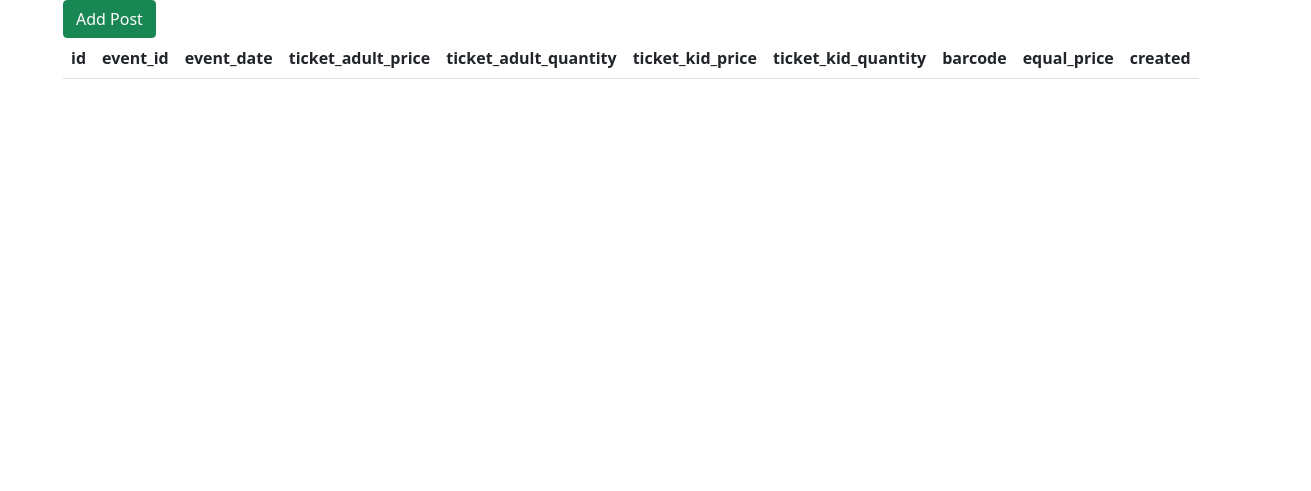
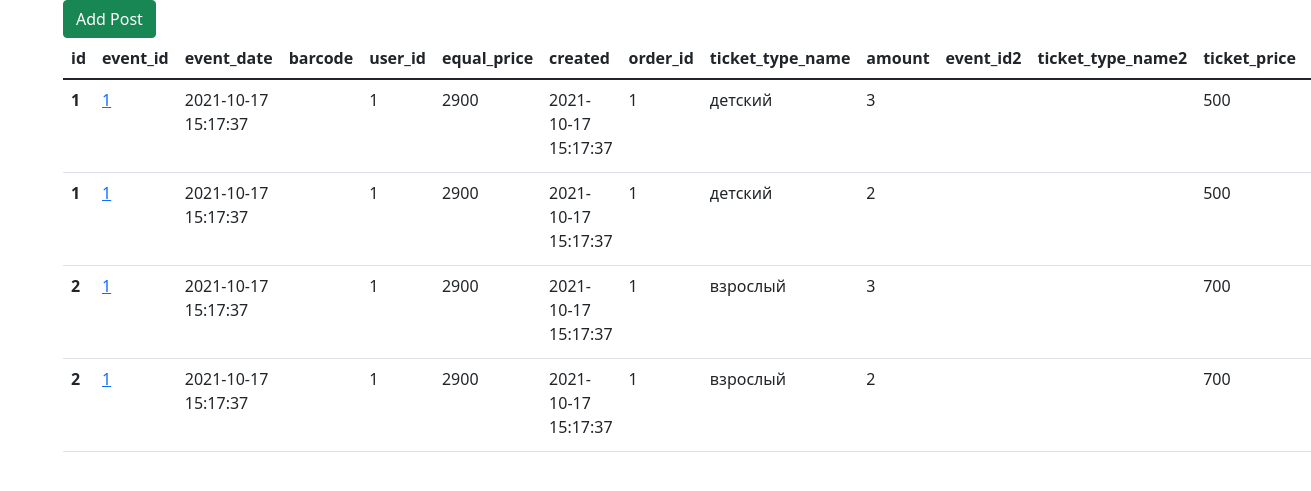
Before and after one commit to kairosing/test, a PHP site: page /index.php in a window 1640 px wide; the page is wider, and only the part inside the window is pictured. Shown: the part 56-547 px from the top of that part, without its empty margins (329-1640 px from the left). Run offline with PHP 8.4, Linux system fonts and the light colour scheme; data comes from the database, SQL or seed files in the repository; data that the repository does not hold is empty.

Commit message:
INNER JOIN

```diff
--- a/nevatrip/config.php
+++ b/nevatrip/config.php
@@ -2,7 +2,7 @@
 
 return [
   "database" => [
-    "database" => "get_fort",
+    "database" => "test_nevatrip",
     "username" => "root",
     "password" => "root",
     "connection" => "mysql:host=mysql"
--- a/nevatrip/database/QueryBuilder.php
+++ b/nevatrip/database/QueryBuilder.php
@@ -13,7 +13,7 @@ class QueryBuilder
 
     function getAll($table)
     {
-        $sql = "SELECT * FROM {$table}";
+        $sql = "SELECT * FROM {$table} INNER JOIN order_tickets, ticket_prices";
         $statement = $this->pdo->prepare($sql);
         $statement->execute();
         return $statement->fetchAll(PDO::FETCH_ASSOC);
--- a/nevatrip/index.php
+++ b/nevatrip/index.php
@@ -13,6 +13,6 @@ include 'function.php';
 
 $db = include 'database/start.php';
 
-$users = $db->getOne('nevatrip', 2);
-$users = $db->getAll('nevatrip');
+$users = $db->getOne('order_tickets', 2);
+$users = $db->getAll('orders','order_tickets', 'ticket_prices');
 include 'index.view.php';
--- a/nevatrip/index.view.php
+++ b/nevatrip/index.view.php
@@ -36,13 +36,18 @@
                     <th scope="col">id</th>
                     <th scope="col">event_id</th>
                     <th scope="col">event_date</th>
-                    <th scope="col">ticket_adult_price</th>
-                    <th scope="col">ticket_adult_quantity</th>
-                    <th scope="col">ticket_kid_price</th>
-                    <th scope="col">ticket_kid_quantity</th>
                     <th scope="col">barcode</th>
+                    <th scope="col">user_id</th>
                     <th scope="col">equal_price</th>
                     <th scope="col">created</th>
+
+                    <th scope="col">order_id</th>
+                    <th scope="col">ticket_type_name</th>
+                    <th scope="col">amount</th>
+
+                    <th scope="col">event_id2</th>
+                    <th scope="col">ticket_type_name2</th>
+                    <th scope="col">ticket_price</th>
                 </tr>
                 </thead>
                 <tbody>
@@ -51,10 +56,16 @@
                         <th scope="row"><?php echo $user['id'];?></th>
                         <td><a href="show.php?id=<?php echo $user['id'];?>"><?php echo $user['event_id'];?></a></td>
                         <td><?php echo $user['event_date'];?></td>
-                        <td><?php echo $user['ticket_adult_price'];?></td>
-                        <td><?php echo $user['ticket_adult_quantity'];?></td>
-                        <td><?php echo $user['ticket_kid_price'];?></td>
-                        <td><?php echo $user['ticket_kid_quantity'];?></td>
+                        <td><?php echo $user['barcode'];?></td>
+                        <td><?php echo $user['user_id'];?></td>
+                        <td><?php echo $user['equal_price'];?></td>
+                        <td><?php echo $user['created'];?></td>
+                        <td><?php echo $user['order_id'];?></td>
+                        <td><?php echo $user['ticket_type_name'];?></td>
+                        <td><?php echo $user['amount'];?></td>
+                        <td><?php echo $user['event_id2'];?></td>
+                        <td><?php echo $user['ticket_type_name2'];?></td>
+                        <td><?php echo $user['ticket_price'];?></td>
                         <td>
                             <a href="edit.php?id=<?php echo $user['id'];?>" class="btn btn-warning">Edit</a>
                             <a href="delete.php?id=<?php echo $user['id'];?>" class="btn btn-danger">Delete</a>
```
